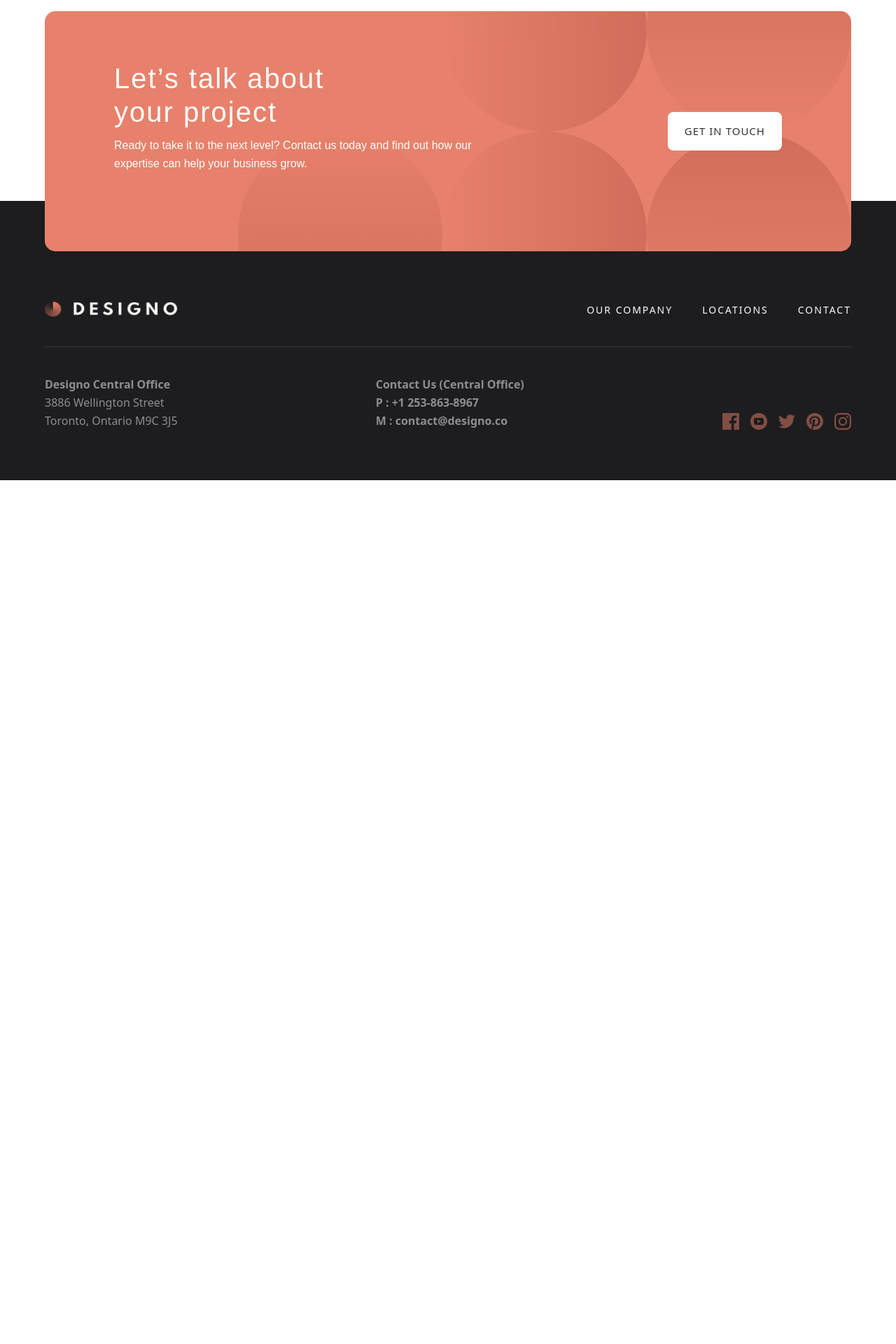
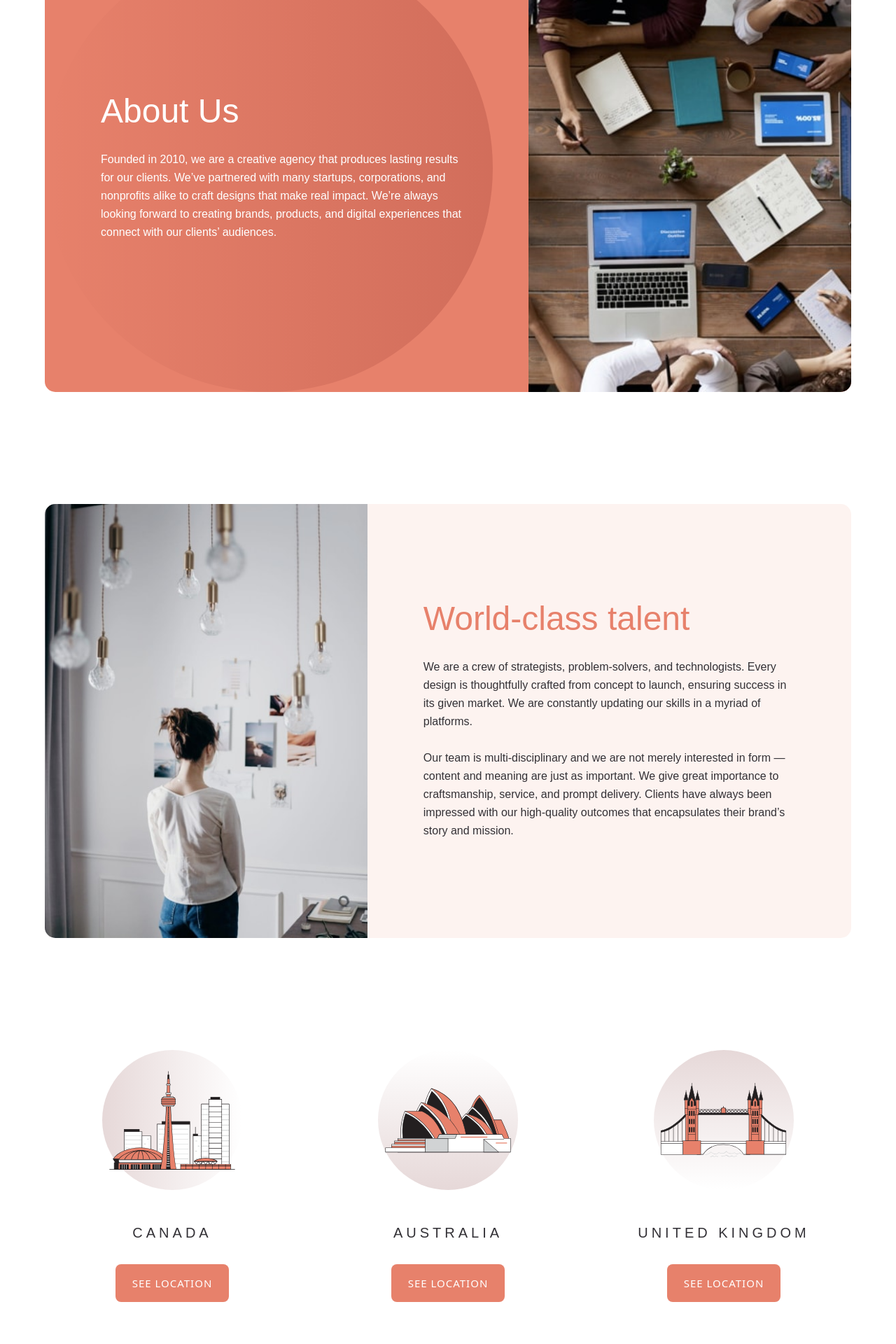
Before and after one commit to ketevan20/designo-multi-page-website, a Next.js app: page /about in a window 1280 px wide. Shown: the part 200-2120 px from the top of the page at 70% size. Before the commit the page ends 886 px from the top, so only its background shows below. Built offline with nearby package versions, Linux system fonts and the light colour scheme.

Commit message:
feat: add About Us page

```diff
--- a/app/about/page.tsx
+++ b/app/about/page.tsx
@@ -3,7 +3,7 @@ import React from 'react'
 
 const page = () => {
   return (
-    <div>
+    <div className='relative'>
         <About />
     </div>
   )
--- a/components/atoms/Button/Button.tsx
+++ b/components/atoms/Button/Button.tsx
@@ -2,11 +2,12 @@ import React from 'react'
 
 type ButtonProps = {
     text: string;
+    isWhite?: boolean;
 }
 
-const Button = ({text}: ButtonProps) => {
+const Button = ({text, isWhite=true}: ButtonProps) => {
   return (
-    <button className='bg-white shrink-0 text-[rgba(51,49,54,1)] rounded-lg py-4 px-6 text-[15px] uppercase tracking-[1px] font-medium hover:bg-[rgba(255,173,155,1)] hover:text-white'>{text}</button>
+    <button className={`${isWhite ? 'bg-white' : 'bg-[rgba(231,129,107,1)]'} shrink-0 ${isWhite ? 'text-[rgba(51,49,54,1)]' : 'text-white'} rounded-lg py-4 px-6 text-[15px] uppercase tracking-[1px] font-medium hover:bg-[rgba(255,173,155,1)] hover:text-white`}>{text}</button>
   )
 }
 
--- /dev/null
+++ b/components/molecules/AboutUs/AboutUs.tsx
@@ -0,0 +1,18 @@
+import React from 'react'
+
+const AboutUs = () => {
+    return (
+        <div className='w-full h-[calc(100vh-100px)] max-h-160 bg-[rgba(231,129,107,1)] rounded-[15px] flex md:flex-row flex-col-reverse overflow-hidden relative'>
+            <div className='relative z-30 w-full md:w-[60%] px-6 md:px-20 py-16 md:py-0 flex items-center justify-center text-white'>
+                <div className='md:max-w-135 flex flex-col gap-8 md:text-left text-center'>
+                    <h1 className='h1'>About Us</h1>
+                    <p className='body'>Founded in 2010, we are a creative agency that produces lasting results for our clients. We’ve partnered with many startups, corporations, and nonprofits alike to craft designs that make real impact. We’re always looking forward to creating brands, products, and digital experiences that connect with our clients’ audiences.</p>
+                </div>
+            </div>
+            <img src="/about/desktop/image-about-hero.jpg" alt="about us image" className='relative z-30 w-full md:w-[40%] object-cover' />
+            <img src="/about/desktop/bg-pattern-hero-about-desktop.svg" alt="" className='absolute left-0 z-10'/>
+        </div>
+    )
+}
+
+export default AboutUs
--- /dev/null
+++ b/components/molecules/Deal/Deal.tsx
@@ -0,0 +1,18 @@
+import React from 'react'
+
+const Deal = () => {
+    return (
+        <div className='w-full bg-[rgba(253,243,240,1)] rounded-[15px] flex md:flex-row flex-col-reverse overflow-hidden relative'>
+            <div className='shrink-0 w-full md:w-[60%] px-6 md:px-20 py-16 md:py-20 lg:38 flex items-center justify-center'>
+                <div className='md:max-w-135 flex flex-col gap-8 md:text-left text-center'>
+                    <h1 className='h1 text-[rgba(231,129,107,1)]'>The real deal</h1>
+                    <p className='body text-[rgba(51,49,54,1)]'>As strategic partners in our clients’ businesses, we are ready to take on any challenge as our own. Solving real problems require empathy and collaboration, and we strive to bring a fresh perspective to every opportunity. We make design and technology more accessible and give you tools to measure success. <br /> <br /> We are visual storytellers in appealing and captivating ways. By combining business and marketing strategies, we inspire audiences to take action and drive real results.</p>
+                </div>
+            </div>
+
+            <img src="/about/desktop/image-real-deal.jpg" alt="about us image" className='w-full md:w-[40%] object-cover max-md:max-h-80' />
+        </div>
+    )
+}
+
+export default Deal
--- /dev/null
+++ b/components/molecules/LocationsContainer/LocationsContainer.tsx
@@ -0,0 +1,41 @@
+import Button from '@/components/atoms/Button/Button'
+import React from 'react'
+
+const LocationsContainer = () => {
+    return (
+        <div className='grid gap-7.5 lg:grid-cols-3 text-center relative z-30'>
+            {[
+                {
+                    bg: '-rotate-90',
+                    illustration: '/shared/desktop/illustration-canada.svg',
+                    title: 'canada',
+                },
+                {
+                    bg: '-rotate-180',
+                    illustration: '/shared/desktop/illustration-australia.svg',
+                    title: 'australia',
+                },
+                {
+                    bg: '',
+                    illustration: '/shared/desktop/illustration-united-kingdom.svg',
+                    title: 'united kingdom',
+                }
+            ].map((item) => (
+                <div key={item.title} className='flex flex-col items-center gap-12'>
+                    <div className='relative w-50 h-50 shrink-0 flex items-center justify-center'>
+                        <img src="/home/desktop/bg-pattern-hero-home.svg" alt="" className={`absolute inset-0 w-full h-full ${item.bg} z-20`} />
+                        <img src={item.illustration} alt="" className='relative z-30' />
+                    </div>
+                    <div className='flex flex-col gap-8'>
+                        <p className='label text-[rgba(51,49,54,1)]'>{item.title}</p>
+                        <div>
+                            <Button text='see location' isWhite={false}/>
+                        </div>
+                    </div>
+                </div>
+            ))}
+        </div>
+    )
+}
+
+export default LocationsContainer
--- /dev/null
+++ b/components/molecules/Talent/Talent.tsx
@@ -0,0 +1,19 @@
+import React from 'react'
+
+const Talent = () => {
+    return (
+        <div className='w-full bg-[rgba(253,243,240,1)] rounded-[15px] flex md:flex-row flex-col overflow-hidden relative'>
+            <img src="/about/desktop/image-world-class-talent.jpg" alt="about us image" className='w-full md:w-[40%] object-cover max-md:max-h-80' />
+
+            <div className='shrink-0 w-full md:w-[60%] px-6 md:px-20 py-16 md:py-20 lg:38 flex items-center justify-center'>
+                <div className='md:max-w-135 flex flex-col gap-8 md:text-left text-center'>
+                    <h1 className='h1 text-[rgba(231,129,107,1)]'>World-class talent</h1>
+                    <p className='body text-[rgba(51,49,54,1)]'>We are a crew of strategists, problem-solvers, and technologists. Every design is thoughtfully crafted from concept to launch, ensuring success in its given market. We are constantly updating our skills in a myriad of platforms.<br /><br />
+                        Our team is multi-disciplinary and we are not merely interested in form — content and meaning are just as important. We give great importance to craftsmanship, service, and prompt delivery. Clients have always been impressed with our high-quality outcomes that encapsulates their brand’s story and mission.</p>
+                </div>
+            </div>
+        </div>
+    )
+}
+
+export default Talent
--- a/components/organisms/About/About.tsx
+++ b/components/organisms/About/About.tsx
@@ -1,8 +1,17 @@
+import AboutUs from '@/components/molecules/AboutUs/AboutUs'
+import Deal from '@/components/molecules/Deal/Deal'
+import LocationsContainer from '@/components/molecules/LocationsContainer/LocationsContainer'
+import Talent from '@/components/molecules/Talent/Talent'
 import React from 'react'
 
 const About = () => {
   return (
-    <div>About</div>
+    <div className='w-[90%] m-auto max-w-480 flex flex-col gap-40 mb-22 '>
+      <AboutUs />
+      <Talent />
+      <LocationsContainer />
+      <Deal />
+    </div>
   )
 }
 
```
Also changed, not shown: components/molecules/Team/Team.tsx (+0 -35 lines).
